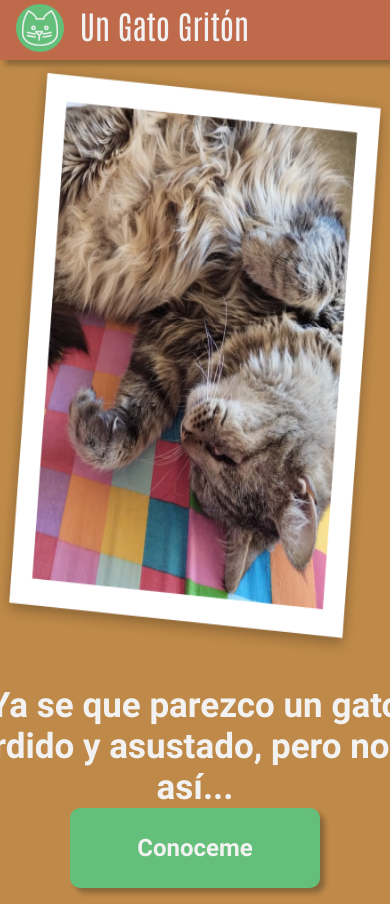
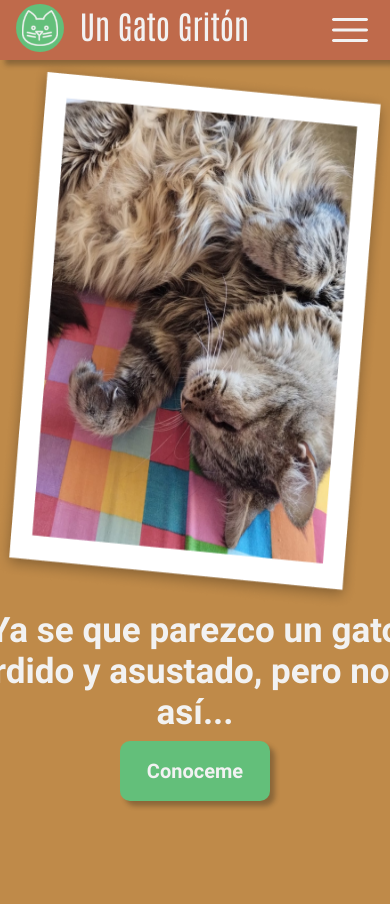
Before and after one commit to Dieguinio08/gato-react, a React app: page / in a window 390 px wide. Shown: the top 904 px of the page. Built offline with nearby package versions, Linux system fonts and the light colour scheme.

Commit message:
[add]react-route-dom

```diff
--- a/public/styles/header.css
+++ b/public/styles/header.css
@@ -14,3 +14,9 @@
     box-shadow: 5px 5px 5px 0 rgba(20, 20, 20, 0.3);
     z-index: 1;
 }
+
+.menu-icon{
+    display: none;
+    filter: invert(100%) sepia(37%) saturate(1424%) hue-rotate(245deg) brightness(130%) contrast(90%);
+    margin-right: 16px;
+}
--- a/public/styles/home.css
+++ b/public/styles/home.css
@@ -10,8 +10,8 @@
 .home{
     background-image: url('@images/fondo.png');
     position: absolute;
+    top:0;
     left: 0px;
-    top:60px;
     width:100%;
     height: 100%;
     background-repeat: no-repeat;
@@ -23,17 +23,19 @@
 }
 
 .home img{
+
     width: 620px;
     height: 800px;
     margin-right: 96px;
-    margin-top: 48px;
+    margin-top: 108px;
 }
-.home p{
+.container{
     display: flex;
     flex-direction: row;
     padding-left: 10%;
     justify-content: center;
     align-items: center;
+    margin-top: 60 px;
 }
 .frase{
     flex-direction: column;
--- a/public/styles/index.css
+++ b/public/styles/index.css
@@ -14,21 +14,24 @@
         display: none;
     }
     .home{
+        top: 60px;
         flex-direction: column-reverse;
-
+        height: 100%;
         align-items: center;
         background-image: none;
         background-color: var(--fondo);
+        justify-content:flex-end;
     }
     .home img{
         width: 400px;
-        height: 600px;
+        height: 550px;
         margin-right: 0px;
         margin-top: 0px;
     }
-    .home p{
+    .container{
         padding-left: 5%;
         padding-right: 5%;
+        margin-top: 0px;
     }
     .frase div:nth-child(1){
         text-align: center;
@@ -41,10 +44,14 @@
         padding-bottom: 0px;
     }
     .frase div:nth-child(2){
-        font-size: 24px;
-        height: 80px;
-        width: 250px;
+        margin-top: 8px;
+        font-size: 20px;
+        height: 60px;
+        width: 150px;
 
+    }
+    .menu-icon{
+        display: flex;
     }
 
 }
--- a/src/components/App.jsx
+++ /dev/null
@@ -1,14 +0,0 @@
-import React from 'react';
-import Header from './Header';
-import Home from './Home';
-
-
-const App = () => {
-    return (
-        <div>
-            <Header/>
-            <Home/>
-        </div>
-    )
-};
-export default App;
--- a/src/components/Header.jsx
+++ b/src/components/Header.jsx
@@ -3,6 +3,7 @@ import Logo from './Logo';
 import Contacto from './Contacto';
 import Navbar from './Navbar';
 import '@styles/header.css';
+import menu from '@images/menu.svg';
 
 const Header = () => {
     return (
@@ -11,6 +12,7 @@ const Header = () => {
             <Logo/>
             <Navbar/>
             <Contacto/>
+            <img src={menu} alt="" className="menu-icon"/>
         </header>
     )
 };
--- /dev/null
+++ b/src/containers/Layout.jsx
@@ -0,0 +1,12 @@
+import React from 'react';
+import Header from '@components/Header';
+
+const Layout = ({children}) => {
+    return (
+        <div>
+            <Header/>
+            {children}
+        </div>
+    )
+};
+export default Layout;
--- a/src/index.js
+++ b/src/index.js
@@ -1,6 +1,12 @@
 import React from 'react';
-import ReactDOM from 'react-dom';
-import App from '@components/App';
+import App from '@routes/App';
+import * as ReactDOMClient from 'react-dom/client';
 import '@styles/index.css';
 
-ReactDOM.render (<App/>, document.getElementById('app'));
+
+const app=ReactDOMClient.createRoot(document.getElementById("app"));
+app.render (
+    <React.StrictMode>
+        <App />
+    </React.StrictMode>
+);
--- /dev/null
+++ b/src/routes/App.jsx
@@ -0,0 +1,17 @@
+import React from 'react';
+import Layout from '@containers/Layout';
+import Home from '@templates/Home';
+import {BrowserRouter, Route, Routes} from 'react-router-dom';
+
+const App = () => {
+    return (
+        <BrowserRouter>
+            <Layout>
+                <Routes>
+                    <Route path="/" element={<Home/>}/>
+                </Routes>
+            </Layout>
+        </BrowserRouter>
+    )
+};
+export default App;
--- a/src/components/Home.jsx
+++ b/src/templates/Home.jsx
@@ -5,12 +5,12 @@ import gato from '@images/foto_gato.png';
 const Home = () => {
     return (
         <article className='home'>
-            <p>
+            <div className='container'>
                 <div className='frase'>
                     <div>Ya se que parezco un gato perdido y asustado, pero no es así... </div>
                     <div>Conoceme</div>
                 </div>
-            </p>
+            </div>
 
             <img src={gato} alt="Gato mas lindo del mundo" />
         </article>
--- a/webpack.config.dev.js
+++ b/webpack.config.dev.js
@@ -8,7 +8,6 @@ module.exports={
         path:path.resolve(__dirname, 'dist'),
         filename:'main.[contenthash].js',
         assetModuleFilename: 'static/[hash][ext][query]',
-
     },
     mode: "development",
     resolve:{
@@ -18,11 +17,12 @@ module.exports={
             '@styles':path.resolve(__dirname,'public/styles'),
             '@images':path.resolve(__dirname,'public/images'),
             '@fonts':path.resolve(__dirname,'public/fonts'),
+            '@routes':path.resolve(__dirname,'src/routes'),
+            '@containers':path.resolve(__dirname,'src/containers'),
+            '@templates':path.resolve(__dirname,'src/templates'),
         }
 
     },
-    optimization: {minimize:true},
-    performance:{hints:false},
     module:{
         rules:[
             {
--- a/webpack.config.js
+++ b/webpack.config.js
@@ -17,6 +17,9 @@ module.exports={
             '@styles':path.resolve(__dirname,'public/styles'),
             '@images':path.resolve(__dirname,'public/images'),
             '@fonts':path.resolve(__dirname,'public/fonts'),
+            '@routes':path.resolve(__dirname,'src/routes'),
+            '@containers':path.resolve(__dirname,'src/containers'),
+            '@templates':path.resolve(__dirname,'src/templates'),
         }
 
     },
```
Also changed, not shown: package.json (+4 -3 lines), public/images/menu.svg (added), 1 other file (tests, documents, lock files or other folders).
